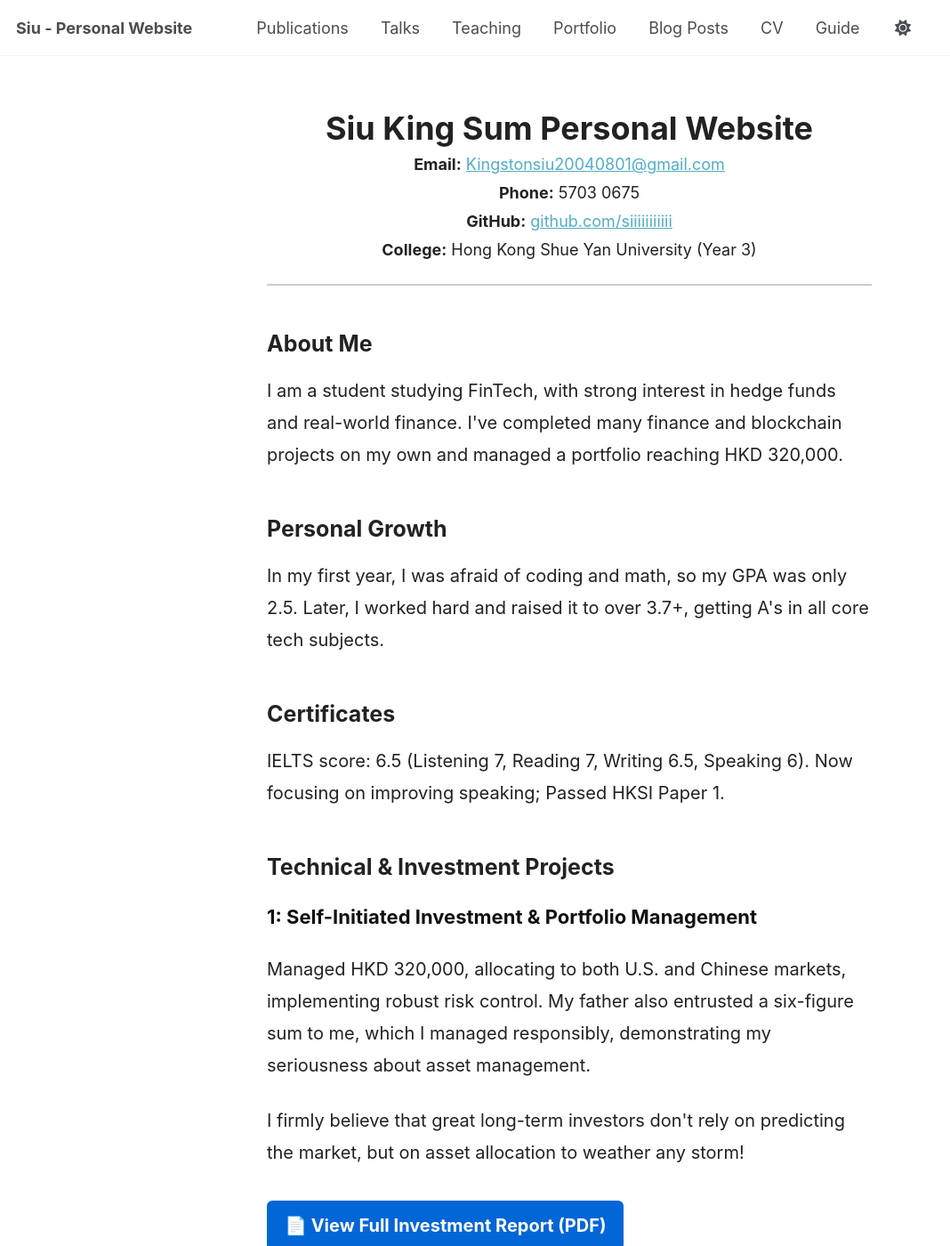
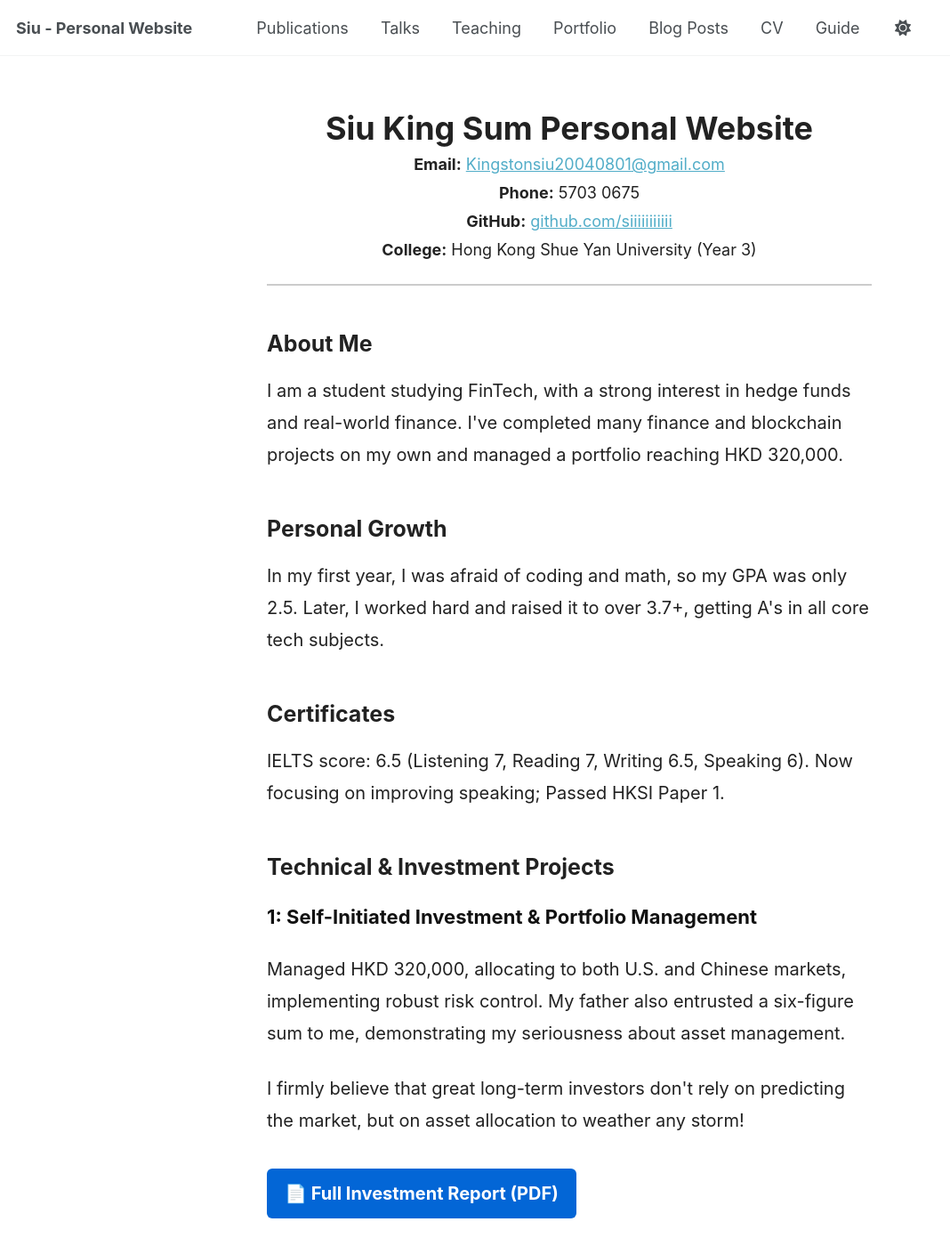
Before and after one commit to siiiiiiiiiii/siiiiiiiii.github.io, a Jekyll site: the page built from index.md, in a window 1280 px wide and 1400 px high. Shown: the whole window at 89% size, without its empty margins (0-1068 px from the left). Built offline with Jekyll 4.4.1, drawn with Linux system fonts in a browser that asks for light colours.

Commit message:
Update index.md

```diff
--- a/index.md
+++ b/index.md
@@ -52,31 +52,33 @@ layout: default
     <p><strong>College:</strong> Hong Kong Shue Yan University (Year 3)</p>
   </div>
 
-  <!-- 自我介紹 -->
+  <!-- About Me -->
   <div class="content">
     <h2>About Me</h2>
-    <p>I am a student studying FinTech, with strong interest in hedge funds and real-world finance. I've completed many finance and blockchain projects on my own and managed a portfolio reaching HKD 320,000.</p>
+    <p>I am a student studying FinTech, with a strong interest in hedge funds and real-world finance.
+       I've completed many finance and blockchain projects on my own and managed a portfolio reaching HKD 320,000.</p>
   </div>
 
-  <!-- 成長經歷 -->
+  <!-- Personal Growth -->
   <div class="content">
     <h2>Personal Growth</h2>
-    <p>In my first year, I was afraid of coding and math, so my GPA was only 2.5. Later, I worked hard and raised it to over 3.7+, getting A's in all core tech subjects.</p>
+    <p>In my first year, I was afraid of coding and math, so my GPA was only 2.5.
+       Later, I worked hard and raised it to over 3.7+, getting A's in all core tech subjects.</p>
   </div>
 
-  <!-- 證書 -->
+  <!-- Certificates -->
   <div class="content">
     <h2>Certificates</h2>
-    <p>IELTS score: 6.5 (Listening 7, Reading 7, Writing 6.5, Speaking 6). Now focusing on improving speaking; Passed HKSI Paper 1.</p>
+    <p>IELTS score: 6.5 (Listening 7, Reading 7, Writing 6.5, Speaking 6).
+       Now focusing on improving speaking; Passed HKSI Paper 1.</p>
   </div>
 
-  <!-- 專案介紹 -->
+  <!-- Projects -->
   <div class="content">
     <h2>Technical & Investment Projects</h2>
     <p class="project-title">1: Self-Initiated Investment & Portfolio Management</p>
     <p>Managed HKD 320,000, allocating to both U.S. and Chinese markets, implementing robust risk control.
-       My father also entrusted a six-figure sum to me, which I managed responsibly,
-       demonstrating my seriousness about asset management.</p>
+       My father also entrusted a six-figure sum to me, demonstrating my seriousness about asset management.</p>
     <p>
       I firmly believe that great long-term investors don't rely on predicting the market,
       but on asset allocation to weather any storm!
@@ -84,10 +86,12 @@ layout: default
 
     <!-- PDF 按鈕 -->
     <p>
-      <a class="pdf-button" href="/Report_Investment.pdf" target="_blank">📄 View Full Investment Report (PDF)</a>
+      <a class="pdf-button" href="/Report_Investment.pdf" target="_blank">
+        📄 Full Investment Report (PDF)
+      </a>
     </p>
 
-    <!-- PDF 嵌入顯示 -->
+    <!-- PDF 嵌入 -->
     <p><strong>Or view it below:</strong></p>
     <object data="/Report_Investment.pdf" type="application/pdf" width="100%" height="800px">
       <p>Your browser does not support embedded PDFs.
```
